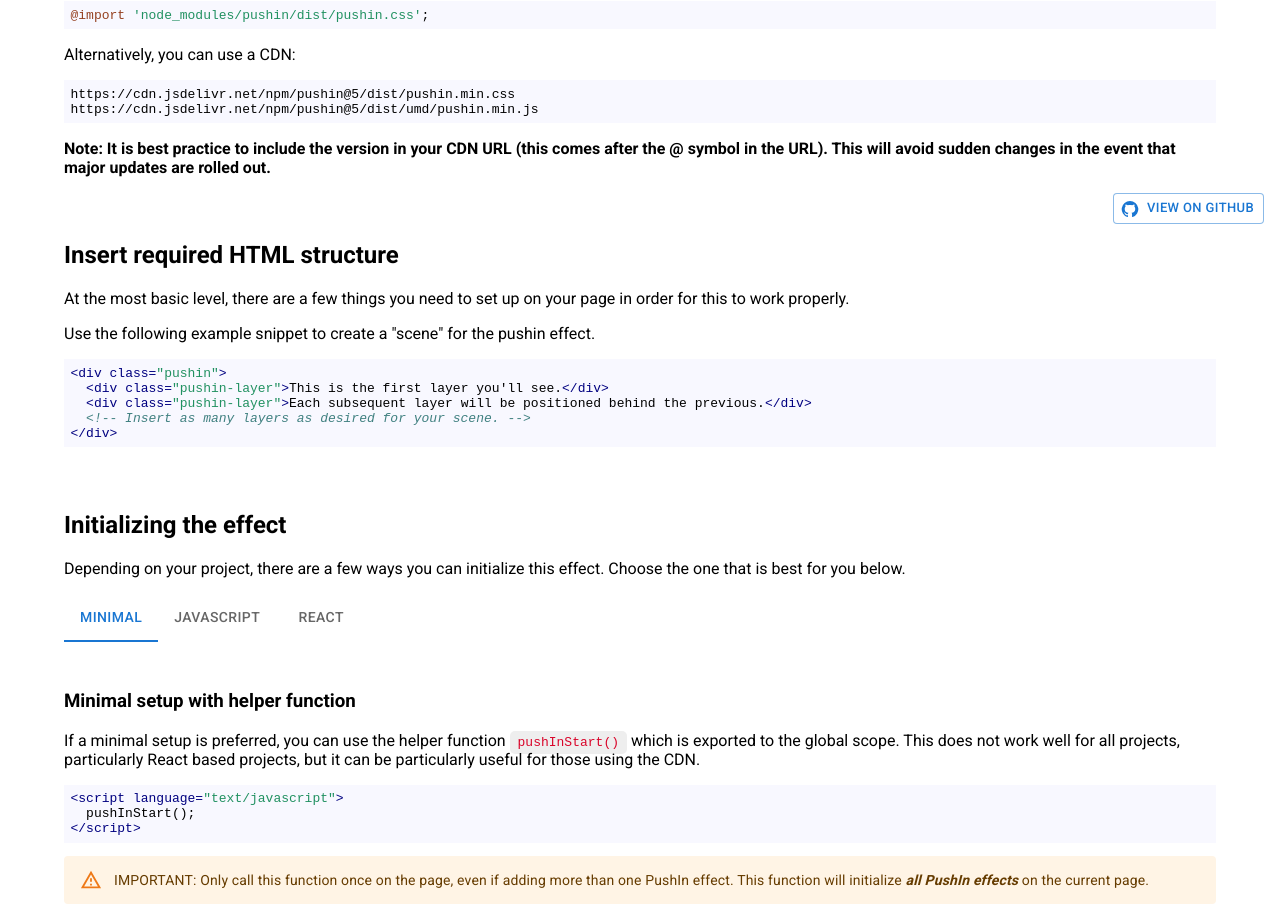
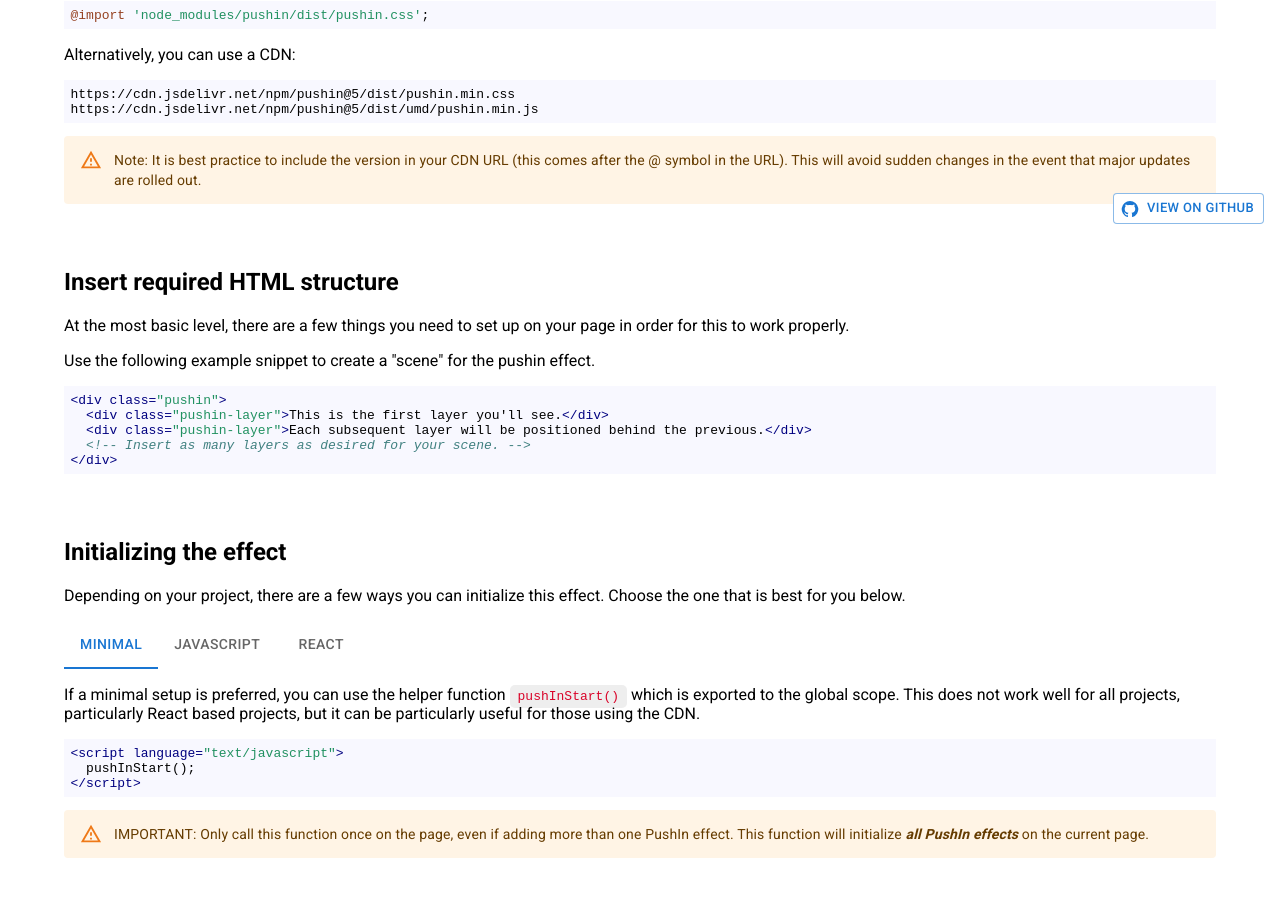
Before and after one commit to nateplusplus/pushin-docs, a React (Create React App) app: page /installation in a window 1280 px wide. Shown: the part 560-1469 px from the top of the page. Built offline with nearby package versions, Linux system fonts and the light colour scheme.

Commit message:
Add alert, fix typos, mention options in react section

```diff
--- a/src/pages/Installation.jsx
+++ b/src/pages/Installation.jsx
@@ -65,7 +65,7 @@ export default function Installation() {
       <SyntaxHighlighter language="text" style={docco}>
         { `https://cdn.jsdelivr.net/npm/pushin@5/dist/pushin.min.css\nhttps://cdn.jsdelivr.net/npm/pushin@5/dist/umd/pushin.min.js` }
       </SyntaxHighlighter>
-      <p><strong>Note: It is best practice to include the version in your CDN URL (this comes after the @ symbol in the URL). This will avoid sudden changes in the event that major updates are rolled out.</strong></p>
+      <Alert severity='warning'>Note: It is best practice to include the version in your CDN URL (this comes after the @ symbol in the URL). This will avoid sudden changes in the event that major updates are rolled out.</Alert>
 
       <h2>Insert required HTML structure</h2>
       <p>At the most basic level, there are a few things you need to set up on your page in order for this to work properly.</p>
@@ -91,7 +91,6 @@ export default function Installation() {
 
       <TabPanel value={tabValue} index={0}>
         <div>
-          <h3>Minimal setup with helper function</h3>
           <p>If a minimal setup is preferred, you can use the helper function <code>pushInStart()</code> which is exported to the global scope. This does not work well for all projects, particularly React based projects, but it can be particularly useful for those using the CDN.</p>
           <SyntaxHighlighter language="html" style={docco}>
             {
@@ -105,8 +104,7 @@ export default function Installation() {
       </TabPanel>
       <TabPanel value={tabValue} index={1}>
         <div>
-          <h3>Initializing the effect with JavaScript</h3>
-          <p>Once you have your HTML set up, you can initialize the effect by creating a new instance of <code>PushIn()</code>. You can optionally pass settings into PushIn when instatiating (see full API documentation for details). Once instantiated, to begin the effect, call the <code>start()</code> method.</p>
+          <p>Once you have your HTML set up, you can initialize the effect by creating a new instance of <code>PushIn()</code>. You can optionally pass settings into PushIn when instantiating (see full <a href="/api">API documentation</a> for details). Once instantiated, to begin the effect, call the <code>start()</code> method.</p>
           <SyntaxHighlighter language="javascript" style={docco}>
             {
 `import { PushIn } from 'pushin';
@@ -126,9 +124,8 @@ new PushIn(container, options).start();`
       </TabPanel>
       <TabPanel value={tabValue} index={2}>
         <div>
-
-          <h3>Initializing the effect with React</h3>
-          <p>For React projects, you will need to use the <code>useRef</code> and <code>useLayoutEffect</code> hooks. You will also want to call the <code>destroy()</code> method to prevent PushIn from persisting across your SPA when not in use.</p>
+          <p>For React projects, you will need to use the <code>useRef</code> and <code>useLayoutEffect</code> hooks. You can optionally pass settings into PushIn when instantiating (see full <a href="/api">API documentation</a> for details).</p>
+          <p>You will also want to call the <code>destroy()</code> method to prevent PushIn from persisting across your SPA when not in use.</p>
           <SyntaxHighlighter language="javascript" style={docco}>
             {
 `import { useLayoutEffect, useRef } from "react";
```
